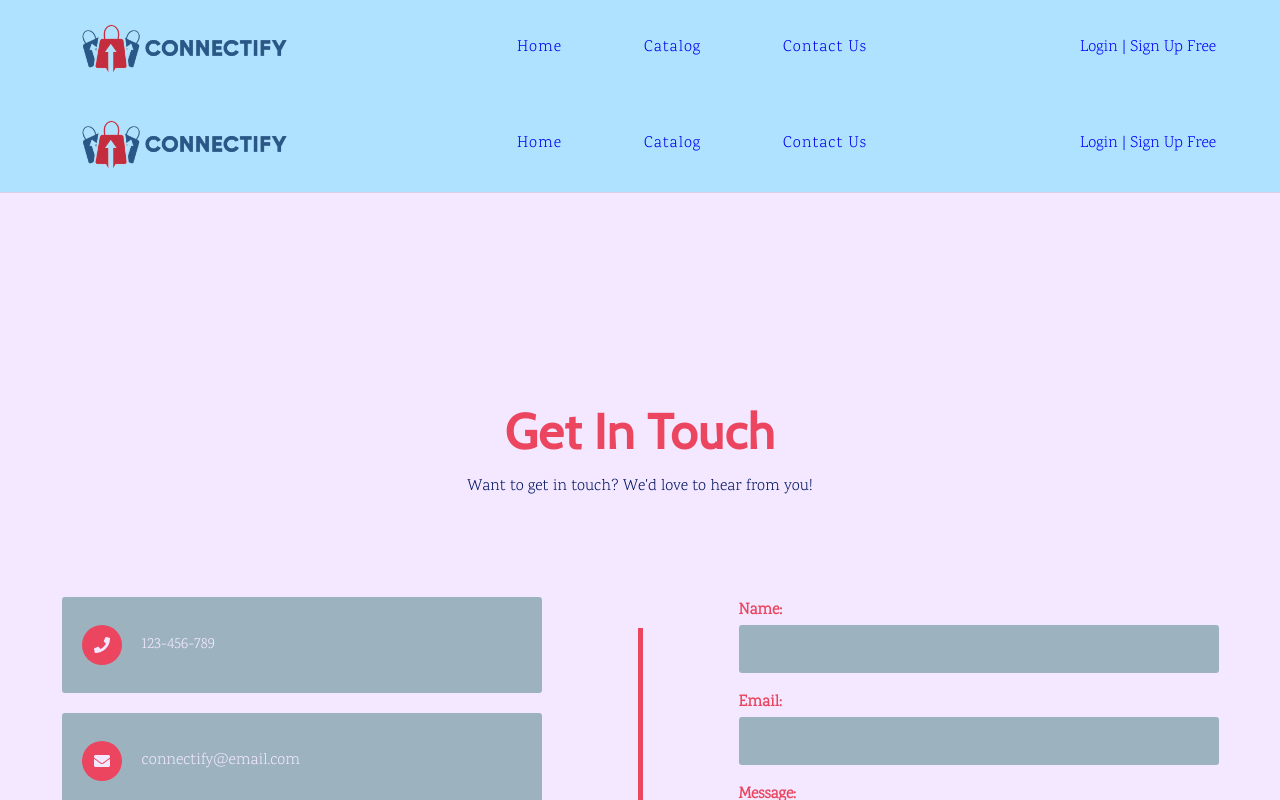
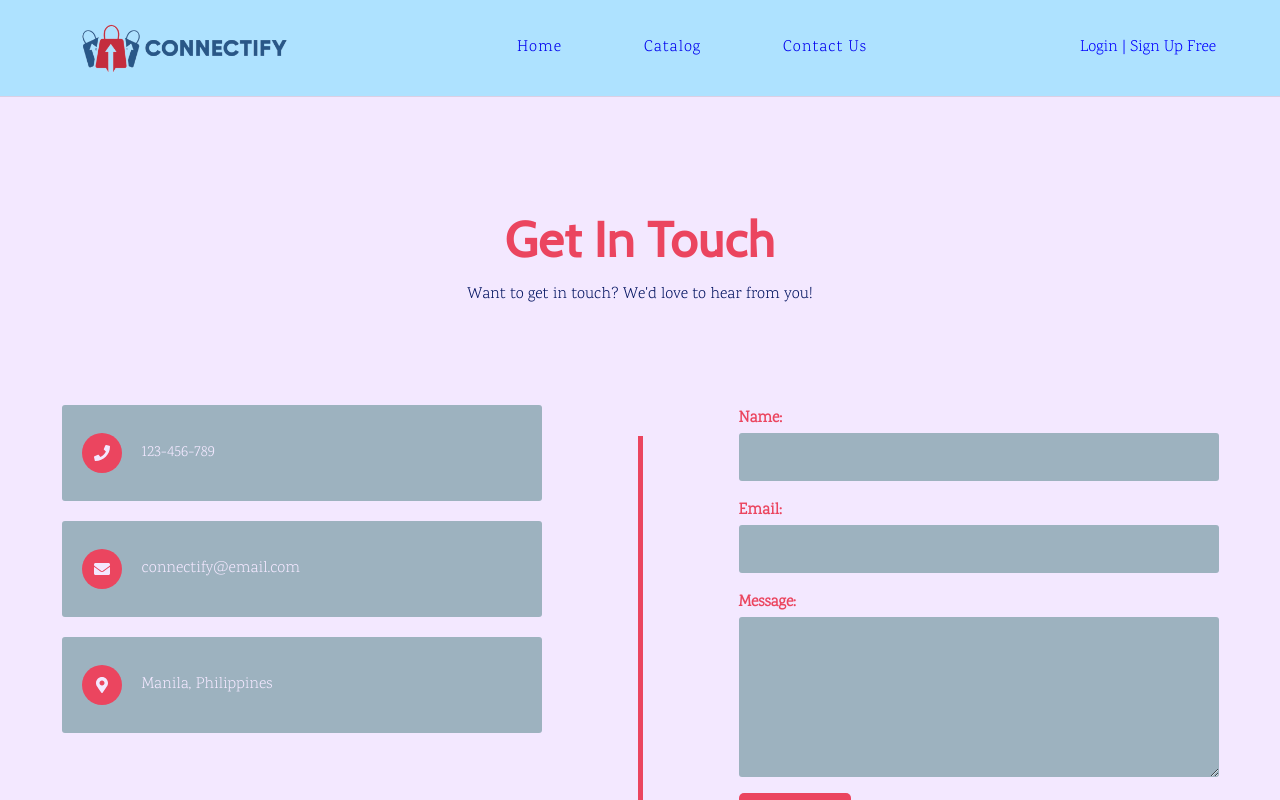
Before and after one commit to r4sy4n/connectify, a React (Create React App) app in the folder client/: page /contactus in a window 1280 px wide. Shown: the top 800 px of the page. Built offline with nearby package versions, Linux system fonts and the light colour scheme.

Commit message:
fix: remove navbar on contact us page

```diff
--- a/client/src/assets/wrappers/ContactWrapper.js
+++ b/client/src/assets/wrappers/ContactWrapper.js
@@ -8,7 +8,7 @@ align-items: center;
 justify-content: center;
 flex-direction: column;
 position: relative;
-margin-top: 13rem;
+margin-top: 7rem;
 cursor: pointer;
 
 .title-container {
--- a/client/src/pages/ContactUs.js
+++ b/client/src/pages/ContactUs.js
@@ -7,7 +7,6 @@ import { FaPhone, FaEnvelope, FaMapMarkerAlt } from 'react-icons/fa'
 const ContactUs = () => {
   return (
     <div>
-      <Navbar />
       <ContactWrapper>
         <div className='title-container'>
           <h1>Get in touch</h1>
```
